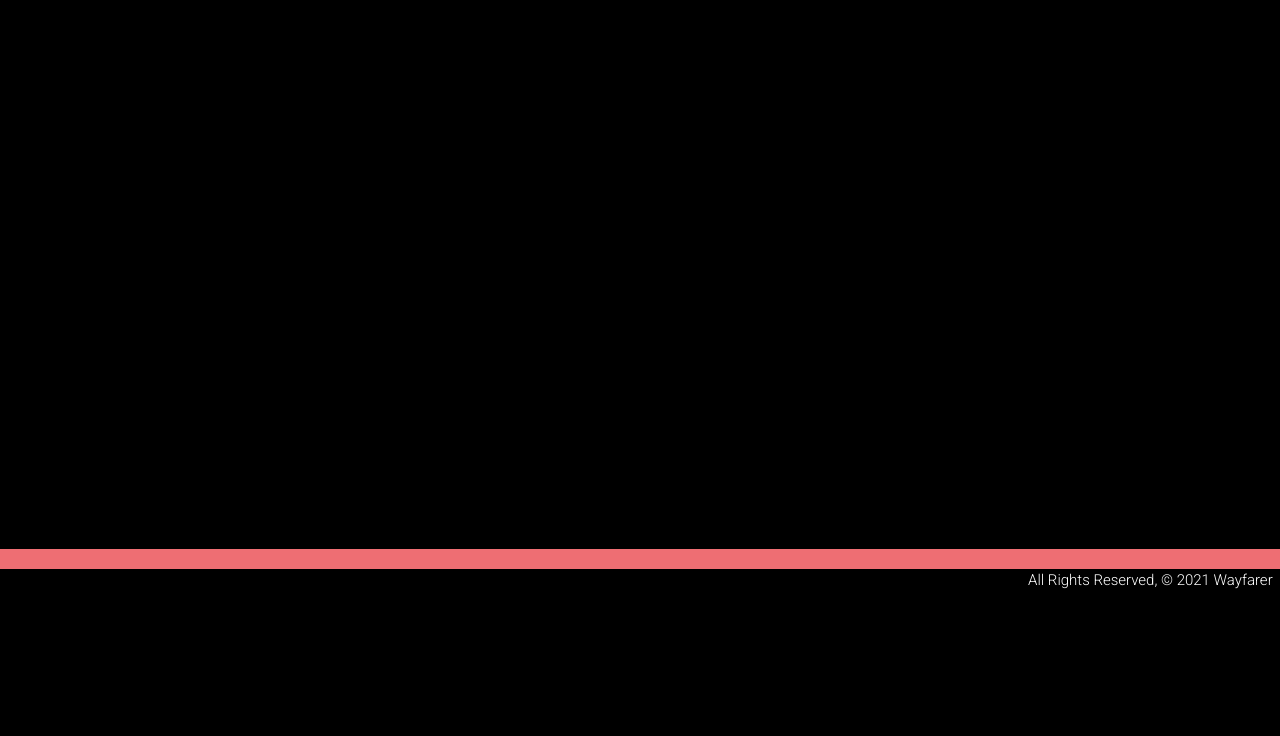
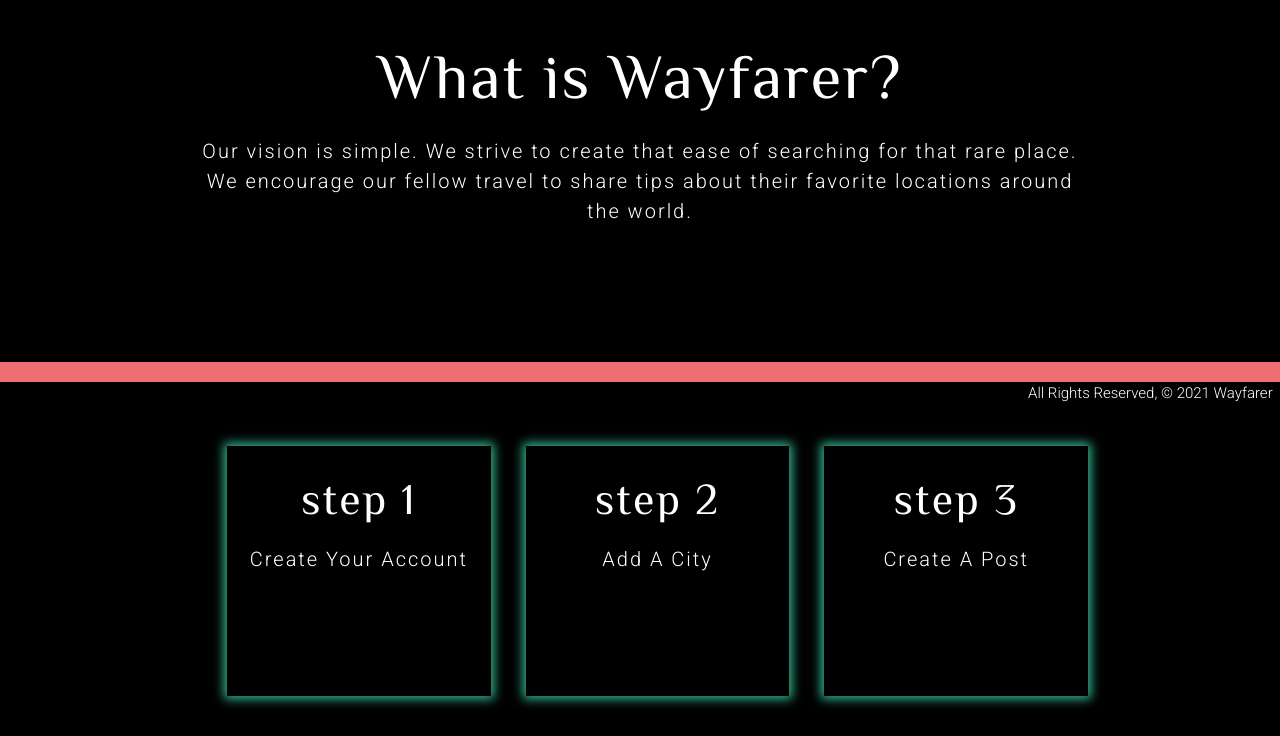
Before and after one commit to ajelleny/wayfarer, a Django app: page / in a window 1280 px wide. Shown: the part 64-800 px from the top of the page. Run offline with Django 3.2, Linux system fonts and the light colour scheme.

Commit message:
added home page style for header, p, step cards

```diff
--- a/main_app/static/css/style.css
+++ b/main_app/static/css/style.css
@@ -47,3 +47,44 @@
 .wf-logo {
   color: #32B692;
 }
+
+/* --------------------home page-------------------------- */
+.home-container {
+  display: flex;
+  flex-direction: row;
+  width: auto;
+}
+
+.home-section {
+  width: 100%;
+  height: 40vh;
+  text-align: center;
+}
+
+.steps {
+  width: 200px;
+  height: 250px;
+  -webkit-box-shadow: 0px 0px 10px 3px #32B692;
+  -moz-box-shadow: 0px 0px 10px 3px #32B692;
+  box-shadow: 0px 0px 10px 3px #32B692;
+  flex-grow: 1;
+  margin-left: 35px;
+  margin-top: 25vh;
+}
+
+.steps h3 {
+  font-family: var(--main-font-family);
+}
+
+h1, h3, h5, p {
+  color: #fff;
+  letter-spacing: 2px;
+}
+
+h1 {
+  font-family: var(--main-font-family);
+}
+
+p {
+  font-size: 20px;
+}
```
